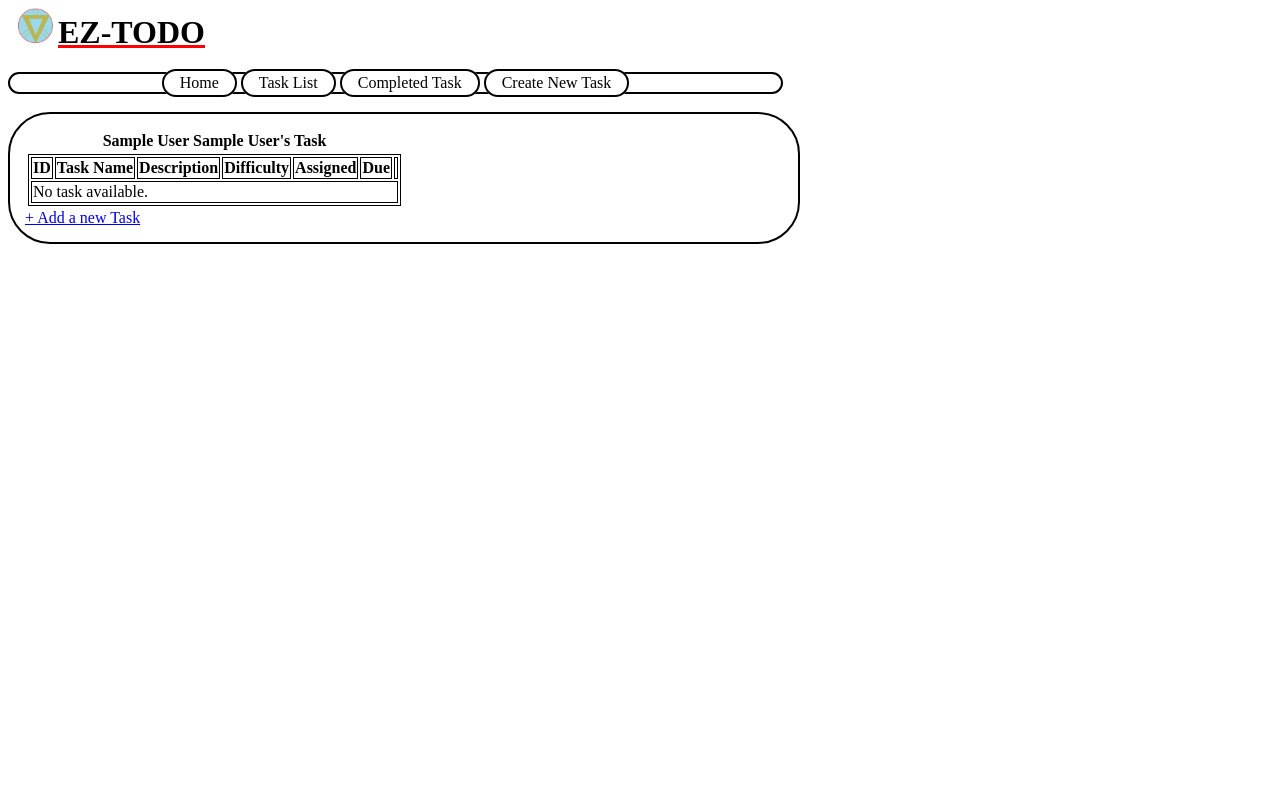
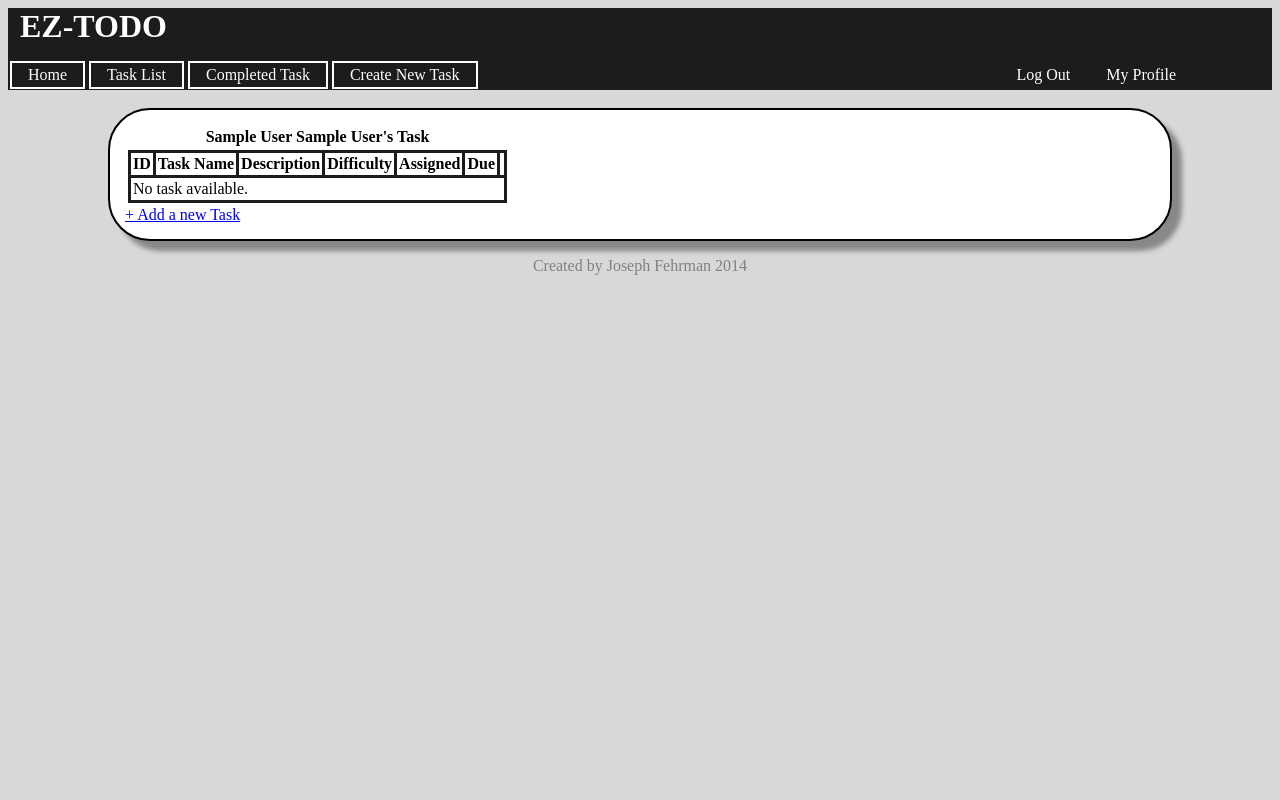
Before and after one commit to BGCX067/ez-todo-git, a PHP site: page /?page=taskList in a window 1280 px wide. Run offline with PHP 8.4, Linux system fonts and the light colour scheme; the visitor is signed in with stand-in values (Sample User, id 1); data that the repository does not hold is empty; some libraries are stand-ins or nearby versions.

Commit message:
Modifications made to style the todo list better.  Log out function added as well as a profile editing page.
todo.css
     * Changed styles

footer.html
     * Added author line

header.html
     * Added new account menu section

login.php
     * Check to see if user is logged in put on page

register.php
     * Check to see if user is logged in put on page

processGetTask.php
     * Added date formatting to make date easier to read on task list page

manageAccount.php
     * File created to help user change account information after registration

manageAccount.js
     * JS associated with manageAccount.js

processLogOut.php
     * Page that logs a user out.

processUpdateAccount.php
     * Handles the updating of users account on the back end.

```diff
--- a/ez-todo/css/todo.css
+++ b/ez-todo/css/todo.css
@@ -2,19 +2,33 @@
 	border-style: double;
 	border-width: 2px;
 	padding:15px;
-	width:60%;
 	-webkit-border-radius: 42px;
 	-moz-border-radius: 42px;
 	border-radius: 42px;
 	background-color:white;
+	margin: 0 auto;
+    text-align: left;
+	width:1030px;
+	box-shadow:10px 10px 5px #888888;
+}
+
+body{
+	background-color: #D8D8D8;
+}
+
+#header{
+	background-color:#1C1C1C;
+	padding-bottom:6px;
+	padding-left:2px;
+	margin:0px;
 }
 
 #title{
 	padding-left:10px;
-	color:black;
-	text-decoration: underline;
+	color:white;
 	text-decoration-color: red;
     -moz-text-decoration-color: red; /* Code for Firefox */
+	text-align:left;
 }
 
 #logo{
@@ -32,8 +46,11 @@ select, input{
 
 #task_table ,#task_table td, #task_table th{
 	border-style: solid;
-	border-width:1px;
-	border-color:black;
+	border-width:3px;
+	border-color:#1C1C1C;
+	border-collapse: collapse;
+	padding:2px;
+	margin:0px;
 }
 
 #task_table .description{
@@ -45,14 +62,11 @@ select, input{
 }
 
 #menu li a{
-	border: 2px solid black;
-	-webkit-border-radius: 42px;
-	-moz-border-radius: 42px;
-	border-radius: 42px;
+	border: 2px solid white;
 	text-decoration: none;
 	padding: .2em 1em;
-	color: black;
-	background-color: white;
+	color: white;
+	background-color: #1C1C1C;
 }
 
 #menu li a:hover{
@@ -61,13 +75,46 @@ select, input{
 }
 
 ul#menu{
-	text-align:center;
-	width:61%;
+	text-align:left;
 	list-style-type: none;
 	margin: 0;
 	padding: 0;
-	border: 2px solid black;
-	-webkit-border-radius: 42px;
-	-moz-border-radius: 42px;
-	border-radius: 42px;
+	width:75%;
+	display:inline-block;
+	*display:inline;
  }
+
+ #footer{
+	margin: 0 auto;
+	width:1030px;
+ }
+
+ #footer p{
+	color:grey;
+	text-align: center;
+ }
+
+ #account_options li a{
+	text-decoration: none;
+	padding: .2em 1em;
+	color: white;
+	background-color: #1C1C1C;
+ }
+
+ #account_options li{
+	display: inline;
+ }
+
+ #account_options li a:hover{
+	color: grey;
+ }
+
+ ul#account_options{
+	text-align:right;
+	list-style-type: none;
+	margin: 0;
+	padding: 0
+	width:20%;
+	display:inline-block;
+	*display:inline;
+ }
--- a/ez-todo/footer.html
+++ b/ez-todo/footer.html
@@ -1,2 +1,5 @@
+	<div id="footer">
+		<p>Created by Joseph Fehrman 2014</p>
+	</div>
 	</body>
 </html>
--- a/ez-todo/header.html
+++ b/ez-todo/header.html
@@ -19,11 +19,19 @@
 	<body>
 		<meta name="description" content="Easy todo list appication" />
 		<meta name="author" content="Joseph Fehrman" />
-		<h1 id="title"><img id="logo" src="./images/arc_reactor.png" />EZ-TODO</h1>
+		<div id="header">
+			<h1 id="title">EZ-TODO</h1>
 			<ul id="menu">
 				<li><a href="./index.php">Home</a></li>
 				<li><a href="./?page=taskList">Task List</a></li>
 				<li><a href="./?page=taskList&finish=1">Completed Task</a></li>
 				<li><a href="./?page=newTask">Create New Task</a></li>
 			</ul>
+<?php if(isset($_SESSION['username'])){ ?>
+			<ul id="account_options">
+				<li><a href="./process/processLogOut.php">Log Out</a></li>
+				<li><a href="./?page=manageAccount">My Profile</a></li>
+			</ul>
+<?php } ?>
+		</div>
 		<br/>
--- a/ez-todo/process/processGetTask.php
+++ b/ez-todo/process/processGetTask.php
@@ -25,7 +25,15 @@
 		$sqlGetTask = "SELECT tt.id as id, task_name, description, tdr.difficulty_type as difficulty_type, assigned_date, due_date FROM todo_task tt LEFT JOIN todo_task_difficulty_rating tdr ON tdr.id = tt.difficulty_id WHERE Username = '$user' AND status='$status'";
 		$results = mysqli_query($connection, $sqlGetTask) OR die("Error on query: " . $sqlGetTask);
 		while($row = mysqli_fetch_array($results)) {
-			$taskHTML .=  "<tr><td>" . $row['id'] . "</td><td><a href=\"./?page=editTask&task=" . $row['id'] . "\">" . $row['task_name']  . "</a></td><td class=\"description\">" . $row['description']  . "</td><td>" . $row['difficulty_type'] . "</td><td>" . $row['assigned_date'] . "</td><td>" . $row['due_date'] . "</td><td></td></tr>";
+		$due_date = null;
+		$assigned_date = null;
+		if($row['due_date'] != null){
+			$due_date = date("m/d/Y",strtotime($row['due_date']));
+		}
+		if($row['assigned_date'] != null){
+			$assigned_date = date("m/d/Y",strtotime($row['assigned_date']));
+		}
+			$taskHTML .=  "<tr><td>" . $row['id'] . "</td><td><a href=\"./?page=editTask&task=" . $row['id'] . "\">" . $row['task_name']  . "</a></td><td class=\"description\">" . $row['description']  . "</td><td>" . $row['difficulty_type'] . "</td><td>" . $assigned_date . "</td><td>" . $due_date . "</td><td></td></tr>";
 		}
 		if($taskHTML == "<tr><th>ID</th><th>Task Name</th><th>Description</th><th>Difficulty</th><th>Assigned</th><th>Due</th><th></th></tr>"){
 			$taskHTML .= "<tr><td colspan=\"7\">No task available.</td></tr>";
```
Also changed, not shown: ez-todo/js/manageAccount.js (added, +34 -0 lines), ez-todo/login.php (+7 -0 lines), ez-todo/manageAccount.php (added, +21 -0 lines), ez-todo/process/processLogOut.php (added, +16 -0 lines), ez-todo/process/processUpdateAccount.php (added, +34 -0 lines), ez-todo/register.php (+7 -0 lines). Lines whose indentation alone changed are shown as unchanged.
